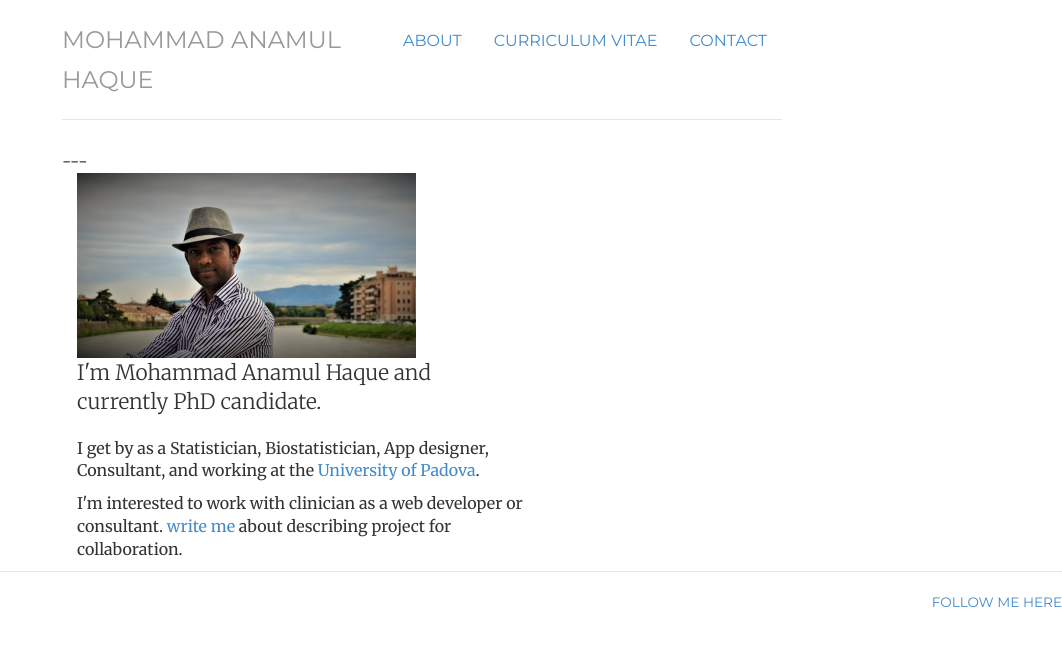
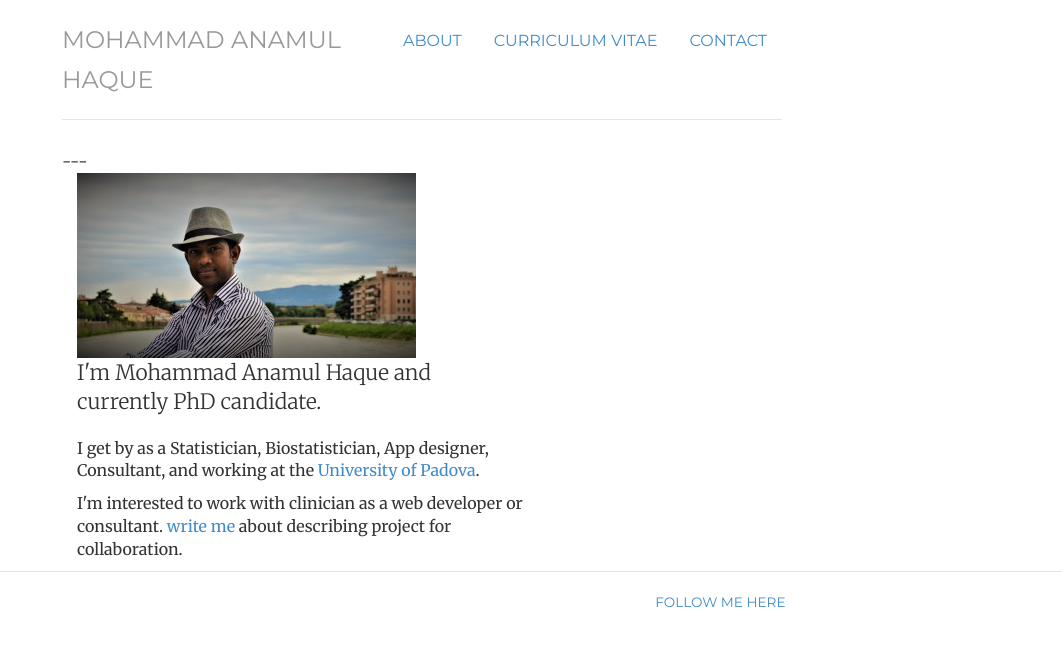
Before and after one commit to haquemdanamul/haquemdanamul, a Jekyll site: the page built from index.html, in a window 1280 px wide. Shown: the top 646 px of the page, without its empty margins (218-1280 px from the left). Built offline with Jekyll 4.4.1, drawn with Linux system fonts in a browser that asks for light colours; nearby versions of some CDN libraries; library files that are not in the unit come from our copies.

Commit message:
Update footer.html

```diff
--- a/_includes/footer.html
+++ b/_includes/footer.html
@@ -4,7 +4,7 @@
 	<p><small></small></p>
 	</div>
 	<div class="col-sm-4">
-	<p class="pull-right"><small><a href="/follow" title="FOLLOW ME HERE">FOLLOW ME HERE</a></small></p>
+	<p class="pull-left"><small><a href="/follow" title="FOLLOW ME HERE">FOLLOW ME HERE</a></small></p>
 	</div>
 	</div>
 </div> <!-- /footer -->
```
